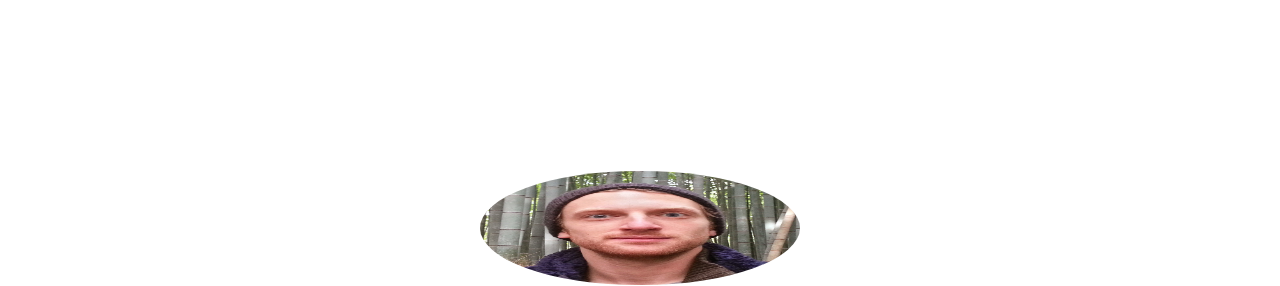
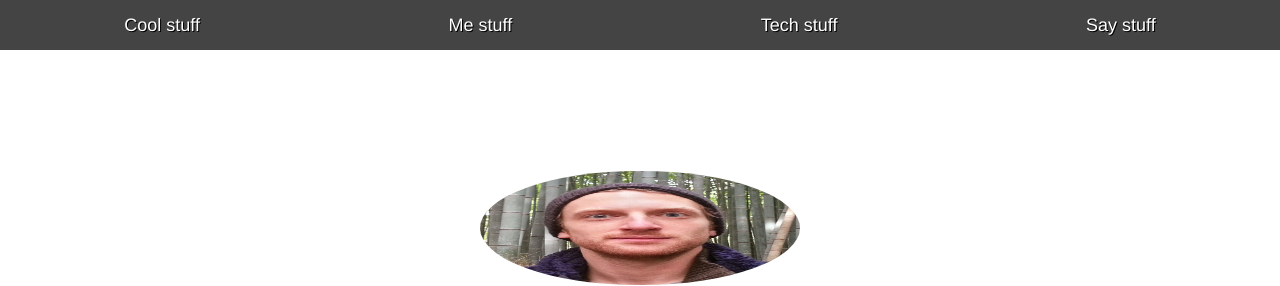
Before and after one commit to wombatdev/wombatwebsite1, a plain HTML site: page index.html in a window 1280 px wide. Shown: the top 286 px of the page. Drawn offline with Linux system fonts and the light colour scheme.

Commit message:
Added nav bar

```diff
--- a/index.html
+++ b/index.html
@@ -6,6 +6,12 @@
   </head>
 
   <body>
+    <ul class="nav">
+      <li><a href="#portfolio">Cool stuff</a></li>
+      <li><a href="#bio">Me stuff</a></li>
+      <li><a href="#skills">Tech stuff</a></li>
+      <li><a href="#contact">Say stuff</a></li>
+    </ul>
     <section class="hero">
       <header>
         <img src="portrait.jpg" class="portrait" alt="James' Portrait" height=25% width=25% />
--- a/styles.css
+++ b/styles.css
@@ -43,3 +43,23 @@ img {
   transform: rotate(360deg);
   box-shadow: 0px 0px 100px 50px #fc0;
 }
+
+.nav {
+  display: flex;
+  position: fixed;
+  width: 100%;
+}
+
+.nav li {
+  flex-grow: 1;
+  list-style-type: none;
+}
+
+.nav li a{
+  display:block;
+  line-height:50px;
+  background-color:#444;
+  color: #fff;
+  text-shadow:1px 1px 0px #000;
+  transition:background-color 0.2s;
+ }
```
